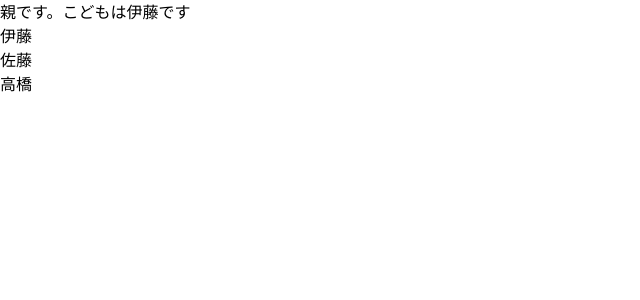
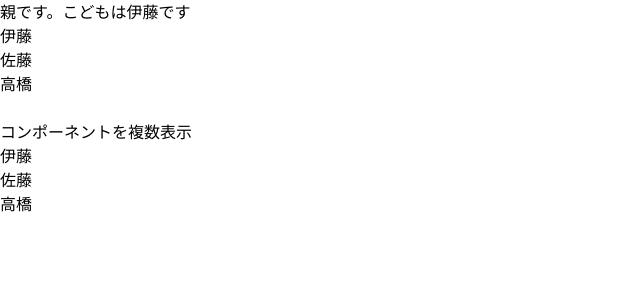
Before and after one commit to Jy4058350/begin_1, a React (Create React App) app: page / in a window 1280 px wide. Shown: the top 300 px of the page, without its empty margins (0-640 px from the left). Built offline with nearby package versions, Linux system fonts and the light colour scheme.

Commit message:
parent側で処理 react ver2.での記述

```diff
--- a/src/index.js
+++ b/src/index.js
@@ -25,7 +25,21 @@ const ParentComponent = () => {
   return (
     <>
       親です。
-      <ChildComponent members={members} />
+      <ChildComponent members={members} /> <br />
+      コンポーネントを複数表示
+      <br />
+      {members.map(member => (
+        // <MemberList key={member.id} name={member.name} />
+        <MemberList name={member.name} />
+      ))}
+    </>
+  )
+}
+
+const MemberList = props => {
+  return (
+    <>
+      <div>{props.name}</div>
     </>
   )
 }
@@ -44,7 +58,11 @@ const ChildComponent = props => {
   )
 }
 
-root.render(<ParentComponent />)
+root.render(
+  <React.StrictMode>
+    <ParentComponent />
+  </React.StrictMode>
+)
 // root.render(
 //   <React.StrictMode>
 //     <App />
```
